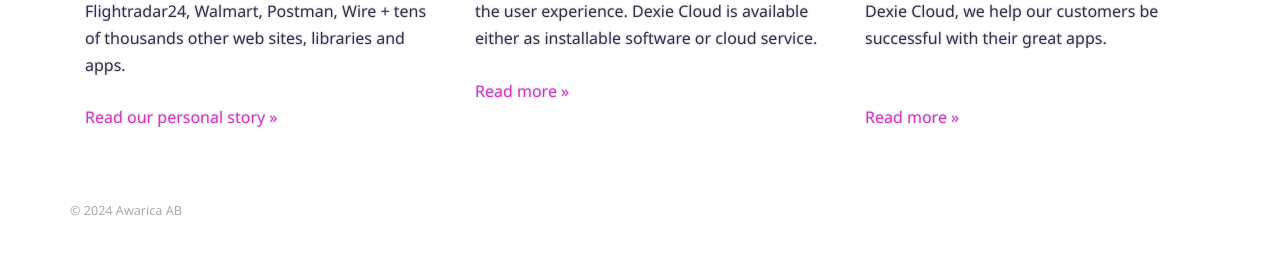
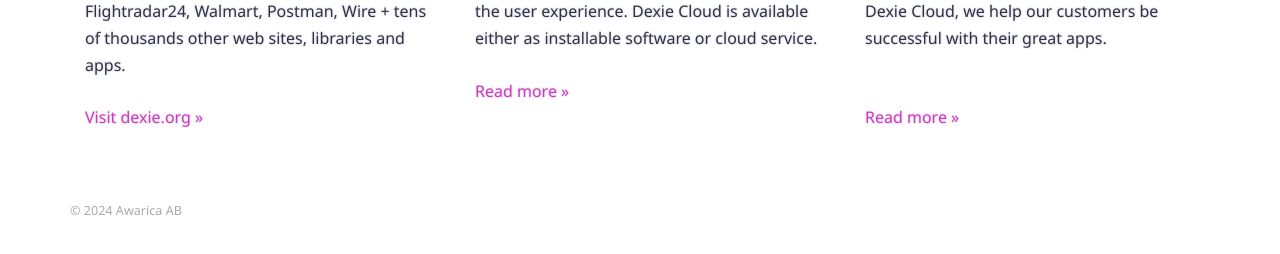
Before and after one commit to dfahlander/awarica, a Jekyll site: the page built from index.md, in a window 1280 px wide. Shown: the part 536-790 px from the top of the page. Built offline with Jekyll 4.4.1, drawn with Linux system fonts in a browser that asks for light colours; our own code applies the rules of GitHub Pages for plain Markdown files.

Commit message:
Link to dexie.org

```diff
--- a/_includes/navbar.html
+++ b/_includes/navbar.html
@@ -14,7 +14,7 @@
     <!-- Collect the nav links, forms, and other content for toggling -->
     <div class="collapse navbar-collapse" id="bs-example-navbar-collapse-1">
       <ul class="nav navbar-nav">
-        <li><a href="/dexie">Dexie.js</a></li>
+        <li><a href="https://dexie.org">Dexie.js</a></li>
         <li><a href="/dexie-cloud">Dexie Cloud</a></li>
         <li><a href="/services">Our Services</a></li>
         <li><a href="/partners">Our Partners</a></li>
--- a/_layouts/awarica-landing-page.html
+++ b/_layouts/awarica-landing-page.html
@@ -43,7 +43,7 @@
             10,000 stars on Github and
             used by well known apps and brands including Whatsapp, Loom, Microsoft To Do, Flightradar24, Walmart,
             Postman, Wire + tens of thousands other web sites, libraries and apps.
-          <p><a href="/dexie">Read our personal story &raquo;</a></p>
+          <p><a href="https://dexie.org">Visit dexie.org &raquo;</a></p>
 
         </div>
         <div class='col-md-4'>
```
